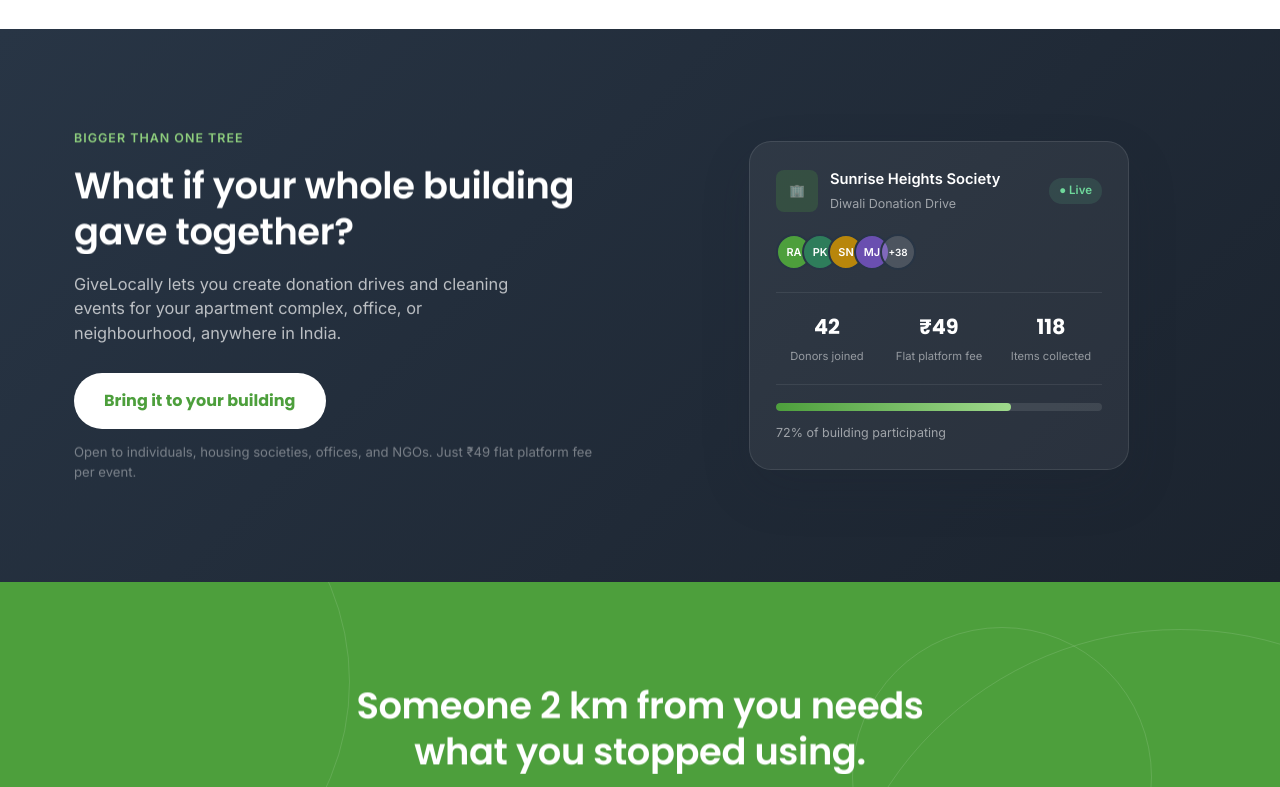
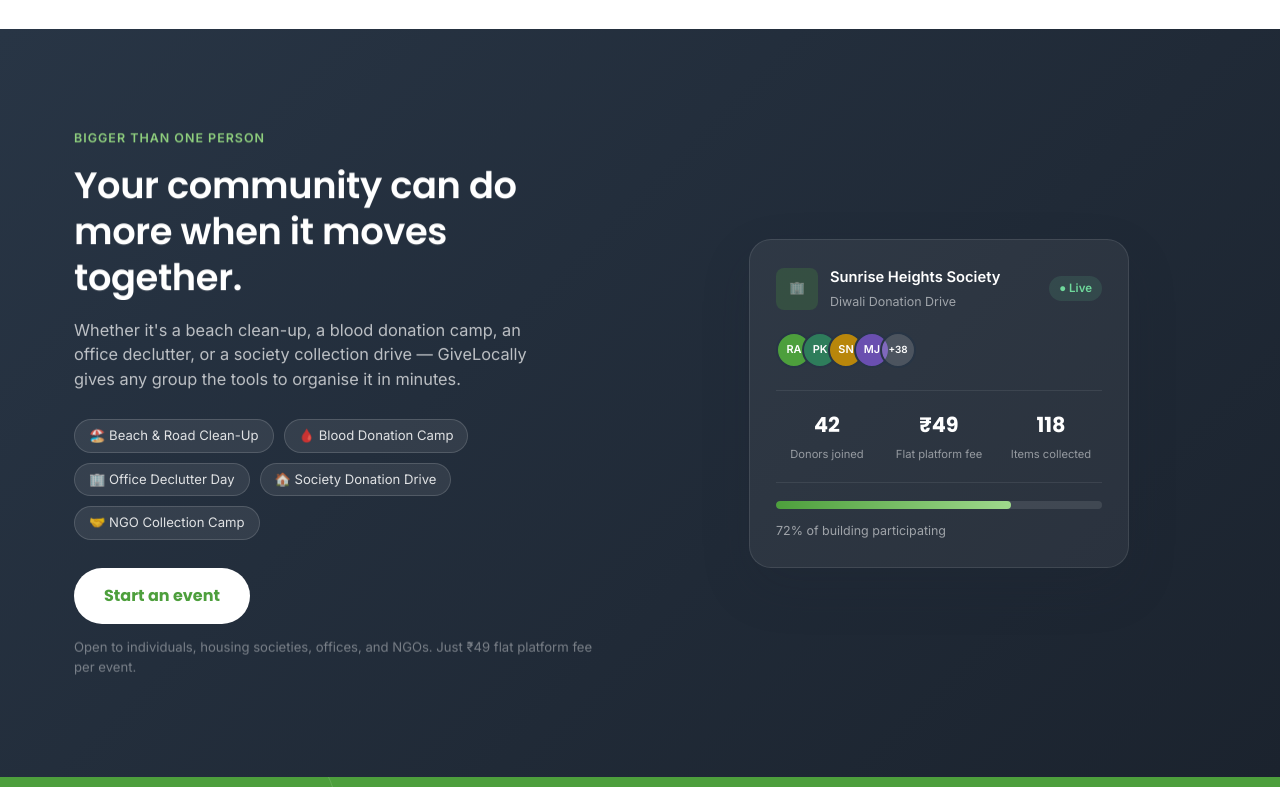
Before and after one commit to swatiparge/givelocally_website, a plain HTML site: page index.html in a window 1280 px wide. Shown: the part 4180-4967 px from the top of the page. Drawn offline with nearby package versions, Linux system fonts and the light colour scheme.

Commit message:
feat: updated community section

```diff
--- a/index.html
+++ b/index.html
@@ -403,13 +403,19 @@
     <div class="container community__inner">
 
       <div class="community__copy">
-        <span class="eyebrow eyebrow--light" data-reveal>Bigger than one tree</span>
-        <h2 class="h2 h2--light" data-reveal>What if your whole building gave together?</h2>
+        <span class="eyebrow eyebrow--light" data-reveal>Bigger than one person</span>
+        <h2 class="h2 h2--light" data-reveal>Your community can do more when it moves together.</h2>
         <p class="community__sub" data-reveal>
-          GiveLocally lets you create donation drives and cleaning events for your apartment
-          complex, office, or neighbourhood, anywhere in India.
+          Whether it's a beach clean-up, a blood donation camp, an office declutter, or a society collection drive — GiveLocally gives any group the tools to organise it in minutes.
         </p>
-        <a href="#download" class="btn btn--light btn--lg" data-reveal>Bring it to your building</a>
+        <div class="community__event-types" data-reveal>
+          <span>🏖️ Beach &amp; Road Clean-Up</span>
+          <span>🩸 Blood Donation Camp</span>
+          <span>🏢 Office Declutter Day</span>
+          <span>🏠 Society Donation Drive</span>
+          <span>🤝 NGO Collection Camp</span>
+        </div>
+        <a href="#download" class="btn btn--light btn--lg" data-reveal>Start an event</a>
         <p class="community__footnote" data-reveal>Open to individuals, housing societies, offices, and NGOs. Just ₹49 flat platform fee per event.</p>
       </div>
 
--- a/style.css
+++ b/style.css
@@ -598,6 +598,21 @@
   font-size: 1.02rem;
   max-width: 460px;
 }
+.community__event-types{
+  display: flex;
+  flex-wrap: wrap;
+  gap: 10px;
+  margin-bottom: 28px;
+}
+.community__event-types span{
+  background: rgba(255,255,255,0.08);
+  border: 1px solid rgba(255,255,255,0.15);
+  color: rgba(255,255,255,0.85);
+  font-size: 0.82rem;
+  font-family: var(--font-body);
+  padding: 6px 14px;
+  border-radius: 100px;
+}
 .community__footnote{
   margin-top: 14px;
   color: rgba(255,255,255,0.4);
```
